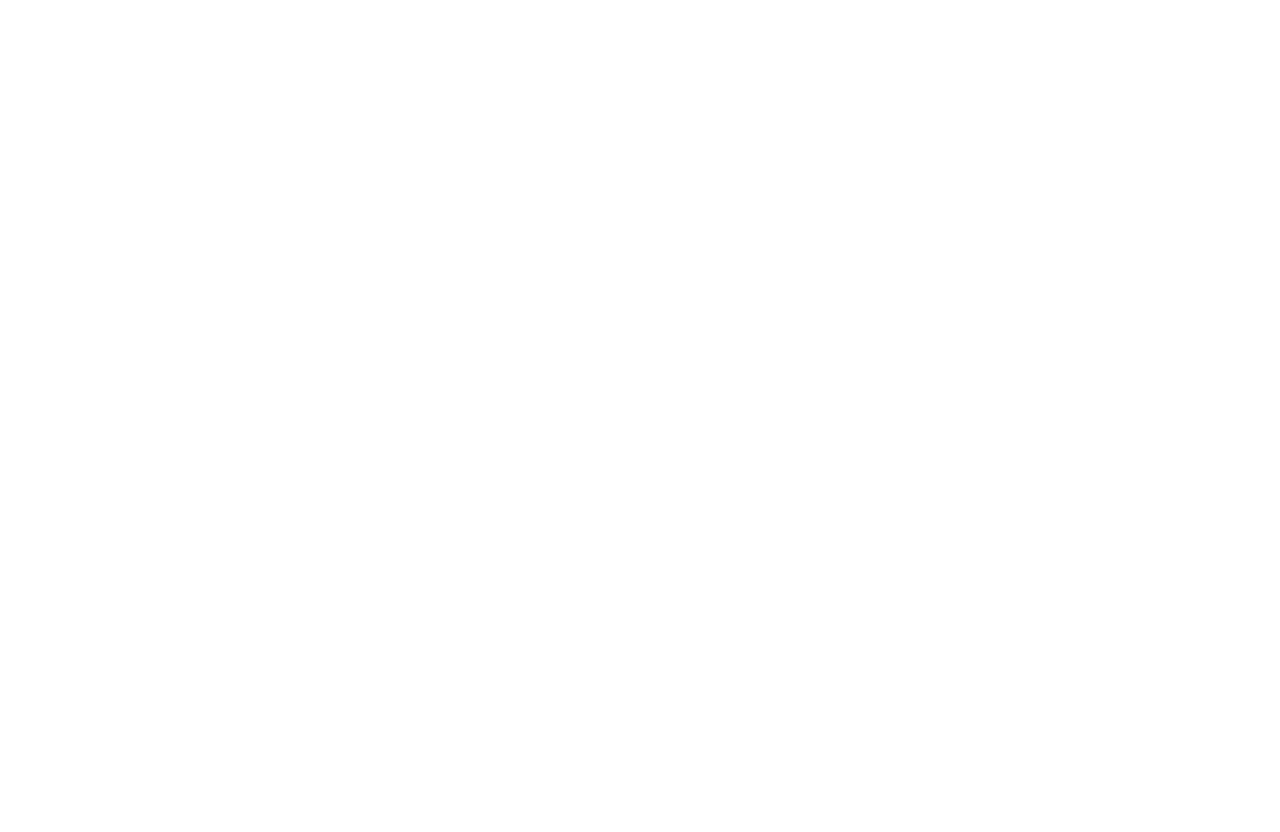
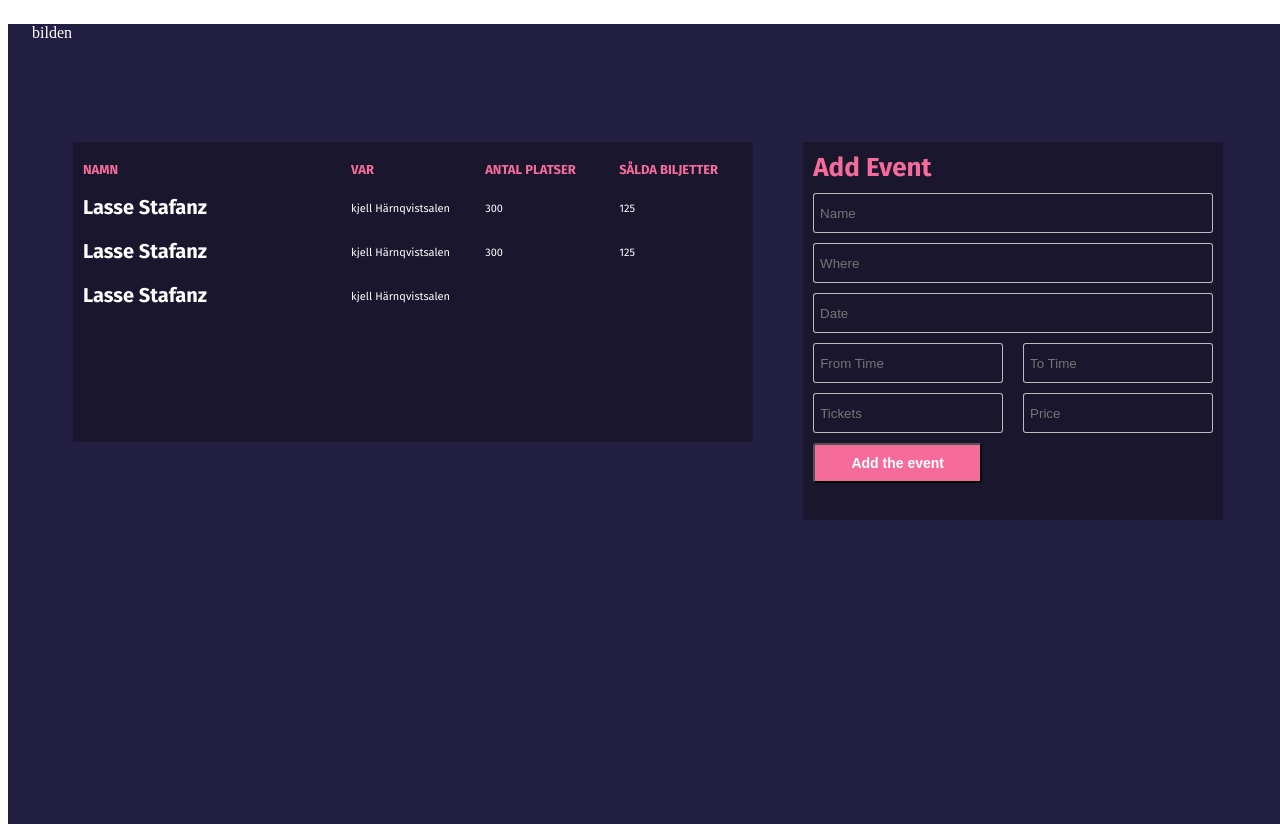
Before and after one commit to jenseneducation-lijuan-cheng/events-vuex, a Vue app: page /admin in a window 1280 px wide. Before the commit the page ends 800 px from the top, so only its background shows below. Built offline with nearby package versions, Linux system fonts and the light colour scheme; a web font is replaced by a local one.

Commit message:
last page

```diff
--- /dev/null
+++ b/src/components/Events.vue
@@ -0,0 +1,79 @@
+<template>
+  <div id="events">
+    <ul class="all part">
+      <h4>NAMN</h4>
+      <li class="name">Lasse Stafanz</li>
+      <li class="name">Lasse Stafanz</li>
+      <li class="name">Lasse Stafanz</li>
+    </ul>
+    <ul class="all number">
+      <h4>VAR</h4>
+      <li class="color">kjell Härnqvistsalen</li>
+      <li class="color">kjell Härnqvistsalen</li>
+      <li class="color">kjell Härnqvistsalen</li>
+    </ul>
+    <ul class="all number">
+      <h4>ANTAL PLATSER</h4>
+      <li class="color">300</li>
+      <li class="color">300</li>
+    </ul>
+    <ul class="all number">
+      <h4>SÅLDA BILJETTER</h4>
+      <li class="color">125</li>
+      <li class="color">125</li>
+    </ul>
+  </div>
+</template>
+
+<script>
+export default {};
+</script>
+
+<style lang="scss" scoped>
+@import "../scss/main.scss";
+@import"../scss/admin.scss";
+#events {
+  display: flex;
+  flex-direction: row;
+  width: 700px;
+  height: 300px;
+  background-color:$darkPurple;
+
+  .all {
+    font-family: "Fira Sans";
+    list-style-type: none;
+    color: $white;
+    margin-top:0px;
+    padding: 0px;
+    flex:1;
+  }
+  .part{
+      flex:2;
+      margin-left:10px;
+  }
+  h4 {
+    font-size: 13px;
+    line-height: 16px;
+    color: $pink;
+    text-transform: uppercase;
+    margin-top:20px;
+  }
+  .name {
+    margin-bottom: 20px;
+    font-weight: bold;
+    font-size: 20px;
+    line-height: 24px;
+  }
+  .color{
+    font-style: normal;
+    font-weight: normal;
+    font-size: 11px;
+    line-height: 16px;
+    height: 24px;
+    margin: 0 0 20px;
+    padding-top: 6px;
+  }
+
+
+}
+</style>
--- /dev/null
+++ b/src/components/Form.vue
@@ -0,0 +1,94 @@
+<template>
+  <div id="form">
+    <h2>Add Event</h2>
+    <div class="part2">
+      <input type="text" class="put long" placeholder="Name" />
+      <input type="text" class="put long" placeholder="Where" />
+      <input type="text" class="put long" placeholder="Date" />
+    </div>
+    <div class="part1">
+      <input type="text" class="put short" placeholder="From Time" />
+      <input type="text" class="put short" placeholder="To Time" />
+    </div>
+    <div class="part1">
+      <input type="text" class="put short" placeholder="Tickets" />
+      <input type="text" class="put short" placeholder="Price" />
+    </div>
+
+    <button>Add the event</button>
+
+  </div>
+</template>
+
+<script>
+export default {};
+</script>
+
+<style lang="scss" scoped>
+@import "../scss/main.scss";
+@import "../scss/admin.scss";
+#form {
+  width: 432px;
+  height: 378px;
+  background-color: $darkPurple;
+  margin-left: 50px;
+  display: flex;
+  flex-direction: column;
+  .put {
+    border: 1px solid rgba(255, 255, 255, 0.7);
+    box-sizing: border-box;
+    border-radius: 3px;
+    margin-bottom: 10px;
+    background: $darkPurple;
+  }
+  .long {
+    width: 400px;
+    height: 40px;
+  }
+  h2 {
+    font-family: "Fira Sans";
+    font-style: normal;
+    font-weight: bold;
+    font-size: 26px;
+    line-height: 31px;
+    color: $pink;
+    margin: 10px;
+  }
+  .short {
+    width: 190px;
+    height: 40px;
+  }
+  .part1 {
+    display: flex;
+    flex-direction: row;
+    justify-content: space-around;
+  }
+  .part2 {
+    display: flex;
+    flex-direction: column;
+    justify-content: center;
+    align-items: center;
+  }
+  button {
+    border-radius: 3px;
+    width: 169px;
+    height: 40px;
+    font-weight: 600;
+    font-size: 14px;
+    line-height: 17px;
+    background: $pink;
+    cursor: pointer;
+    outline:none;
+    margin-left:10px;
+    color: $white;
+    text-align: center;
+
+  }
+  input{
+      padding-left:6px;
+  }
+  input:hover{
+    border: 1px solid rgba(24,160,251);
+}
+  }
+</style>
--- a/src/router/index.js
+++ b/src/router/index.js
@@ -4,6 +4,7 @@
 import Buy from'../views/Buy.vue'
 import Tickets from'../views/Tickets.vue'
 import Staff from'../views/Staff.vue'
+import Admin from '../views/Admin.vue'
 
 Vue.use(VueRouter)
 
@@ -30,6 +31,11 @@
     path:'/staff',
     name:'Staff',
     component:Staff
+  },
+  {
+    path:'/admin',
+    name:'Admin',
+    component:Admin
   }
 ]
 
--- /dev/null
+++ b/src/scss/_admin.scss
@@ -0,0 +1,5 @@
+h4:hover, h2:hover,li:hover, input:hover::-webkit-input-placeholder {
+    text-decoration: underline;
+    text-decoration-style: solid;
+    text-decoration-color:rgb(24, 160, 251);
+}
--- /dev/null
+++ b/src/views/Admin.vue
@@ -0,0 +1,47 @@
+<template>
+  <div id="admin">
+   <div class="admin-logo">bilden</div>
+   <div class="container">
+   <Events/>
+   <Form/>
+   </div>
+  </div>
+</template>
+
+<script>
+import Events from "../components/Events"
+import Form from "../components/Form"
+export default {
+    components:{
+        Events,
+        Form,
+    }
+
+}
+</script>
+
+<style lang="scss" scoped>
+@import"../scss/main.scss";
+#admin {
+  background-color: $purple;
+  height: 100vh;
+  width: 100vw;
+
+
+  .admin-logo{
+      margin: 24px auto auto 24px;
+      color:$white;
+  }
+  .container{
+      width: 1150px;
+      display: flex;
+
+      margin:100px auto 0px auto;
+
+
+  }
+
+
+}
+
+</style>
--- a/src/views/Staff.vue
+++ b/src/views/Staff.vue
@@ -59,7 +59,9 @@
       background: $orange;
       border: solid 2px $purple;
       outline: none;
+      resize: none;
     }
+
     ::placeholder {
       color: black;
       opacity: 1;
```
